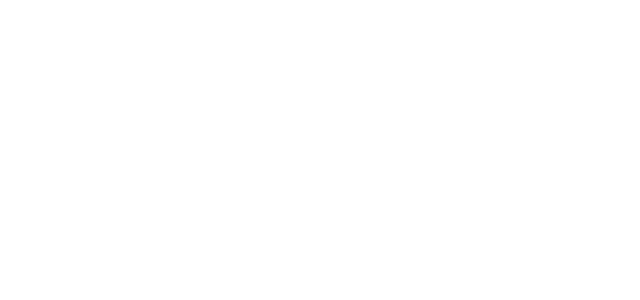
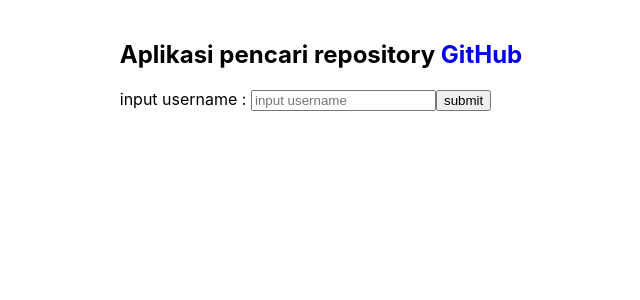
Before and after one commit to thariq1211/simple-github-repos-finder, a React (Create React App) app: page / in a window 1280 px wide. Shown: the top 300 px of the page, without its empty margins (319-959 px from the left). Built offline with nearby package versions, Linux system fonts and the light colour scheme.

Commit message:
Add form search element

```diff
--- a/src/App.js
+++ b/src/App.js
@@ -28,7 +28,31 @@
     <div
       className="container"
       style={{ display: "flex", justifyContent: "center" }}
-    ></div>
+    >
+      <header className="App-header">
+        <h2>
+          Aplikasi pencari repository{" "}
+          <a style={{ textDecoration: "none" }} href="//github.com">
+            GitHub
+          </a>
+        </h2>
+        input username : {` `}
+        <input
+          placeholder="input username"
+          onChange={(e) => setUser(e.target.value)}
+          value={user}
+          onKeyDown={(e) => e.code === "Enter" && getRepository(user)}
+        />
+        <button
+          type="submit"
+          onClick={() => {
+            getRepository(user);
+          }}
+        >
+          submit
+        </button>
+      </header>
+    </div>
   );
 }
 
```
